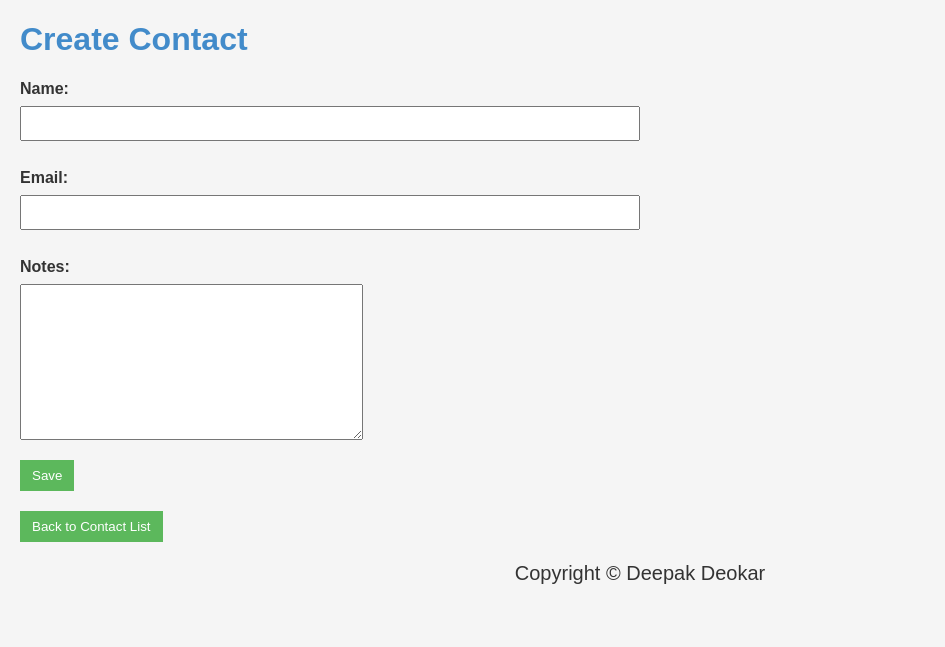
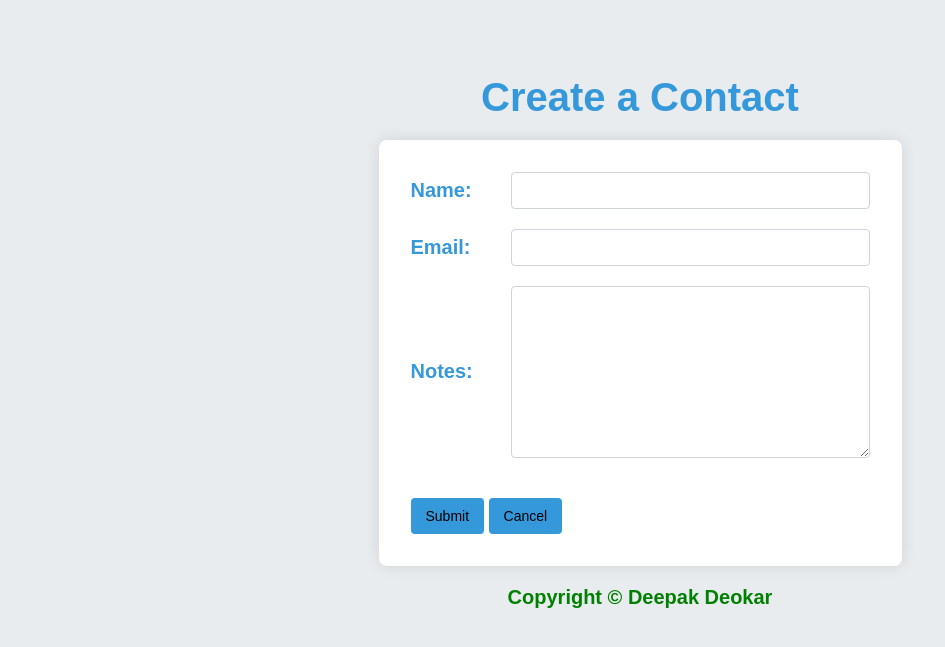
Before and after one commit to deepak-deokar/deepakbalasaheb_deokar, a Django app: page /new/ in a window 1280 px wide. Shown: the top 647 px of the page, without its empty margins (0-945 px from the left). Run offline with Django 4.2, Linux system fonts and the light colour scheme.

Commit message:
Update Contact_form.html

```diff
--- a/Contacts/templates/Contact_form.html
+++ b/Contacts/templates/Contact_form.html
@@ -5,70 +5,126 @@
     <meta charset="UTF-8">
     <meta name="viewport" content="width=device-width, initial-scale=1.0">
     <title>{% if form.instance.pk %}Edit{% else %}Create{% endif %} Contact</title>
+</head>
 <style>
   body {
     font-family: 'Arial', sans-serif;
-            background-color: #f5f5f5;
-            color: #333;
-            margin: 20px;
+    background: #e9ecef;
+    color: #495057;
+    padding-top: 40px;
+    display: flex;
+    justify-content: center;
+    flex-direction: column;
+    align-items: center;
 }
 
 h1 {
-            color: #428bca;
+    color: #3498db;
+    font-size: 2.5em;
+    font-weight: bold;
+    margin-bottom: 0.5em;
 }
 
 form {
-            margin-bottom: 20px;
+    background: #fff;
+    padding: 2em;
+    border-radius: 8px;
+    box-shadow: 0 0 15px rgba(0,0,0,0.1);
+    margin: auto;
+    width: fit-content;
 }
 
-        label {
-            display: block;
-            margin-bottom: 8px;
+/* Style for the paragraph tags within the form */
+form p {
+    display: flex;
+    align-items: center;
+    margin-bottom: 20px;
+    margin-top: auto;
+    color:#3498db;
+}
+
+/* Style for labels */
+form p label {
+    width: 50px; /* Adjust the width as needed */
+    margin-right: 10px;
+    text-align: right;
+}
+
+/* Style for inputs and textareas */
+form input[type="text"],
+form input[type="email"],
+form textarea {
+    padding: 10px;
+    border: 1px solid #ced4da;
+    border-radius: 4px;
+    flex-grow: 1;
+    margin-left: 10px; /* To match the margin on the label for alignment */
+}
+
+/* Style for submit button */
+input[type="submit"],
+button {
+    padding: 10px 15px;
+    border-radius: 4px;
+    border: none;
+    background-color: #3498db;
+    font-size: 14px;
+    cursor: pointer;
+    margin-top: 20px;
+}
+
+
+button:hover {
+    background-color: #a1dbf1;
+}
+
+/* Specific style for the Back to Contact List button */
+a button {
+    background-color: #3498db;
+    text-decoration: none;
+}
+
+a button:hover {
+    background-color: #a1dbf1;
+}
+form p select:nth-of-type(1) {
+    width: 50px;
+    margin-left: 10px; /* or you can set a specific width */
+    max-width: 100px; /* Adjust this as needed */
+}
+
+/* This targets the second select element which might be your country select */
+form p select:nth-of-type(2) {
+    width: auto; /* or you can set a specific width */
+    max-width: 200px; /* Adjust this as needed to prevent overlap */
+}
+
+/* Adjust the label width to prevent overlapping */
+form p label {
+    min-width: 80px; /* Adjust this as needed to prevent overlap */
+    display: inline-block; /* This will ensure that the min-width is respected */
+    text-align: left;
+}
+/* Footer paragraph style */
+p {
+    text-align: center;
+    font-size: 20px;
+    margin-top: 20px;
+    color: #008000;
     font-weight: bold;
 }
 
-        input {
-            width: 50%;
-            padding: 8px;
-            margin-bottom: 12px;
-            box-sizing: border-box;
-        }
 
-        button {
-            background-color: #5cb85c;
-            color: #fff;
-            padding: 8px 12px;
-            border: none;
-            cursor: pointer;
-        }
-
-        a {
-            text-decoration: none;
-            color: #333;
-        }
-
-        button:hover {
-            background-color: #4cae4c;
-        }
-
-        button:active {
-            background-color: #398439;
-        }
-
-        /* Add any additional styling as needed */
 </style>
-</head>
 <body>
-    <h1>{% if form.instance.pk %}Edit{% else %}Create{% endif %} Contact</h1>
+    <h1>{% if form.instance.pk %}Edit{% else %}Create{% endif %} a Contact</h1>
 
     <form method="post" action="">
         {% csrf_token %}
         {{ form.as_p }}
-        <button type="submit">Save</button>
+        <button type="submit">Submit</button>
+        <a href="{% url 'Contacts:contact_list' %}"><button type="button">Cancel</button></a>
     </form>
-
-    <a href="{% url 'Contacts:contact_list' %}"><button type="button">Back to Contact List</button></a>
-
   <!-- Copyright Line -->
   <p style="text-align: center; font-size: 20px;">Copyright © Deepak Deokar</p>
 </body>
```
Lines whose indentation alone changed are shown as unchanged.
